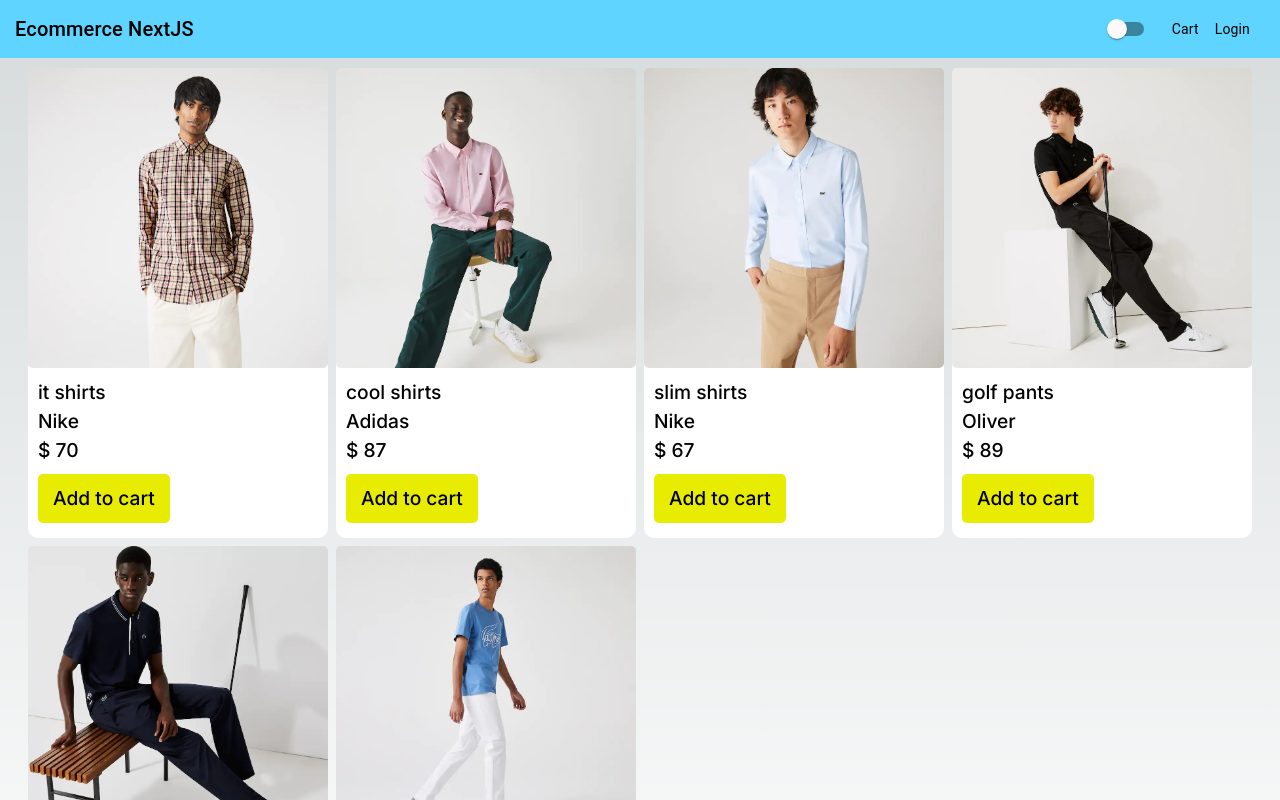
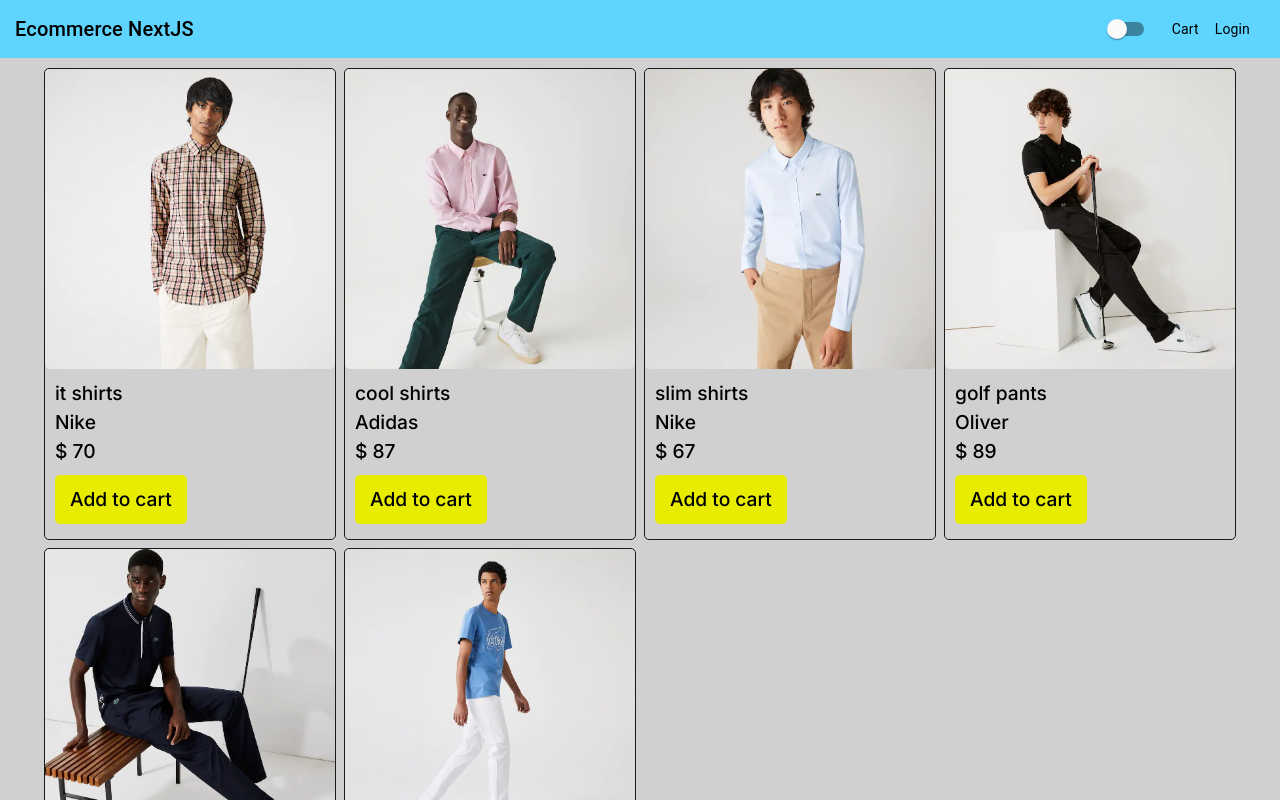
Before and after one commit to alejandrotoledoweb/nextjs_ecommerce_app, a Next.js app: page / in a window 1280 px wide. Shown: the top 800 px of the page. Built offline with nearby package versions, Linux system fonts and the light colour scheme.

Commit message:
add dark and light mode switch for home page

```diff
--- a/src/components/Layout.tsx
+++ b/src/components/Layout.tsx
@@ -26,7 +26,12 @@
   }, []);
 
   return (
-    <section className='layout--container'>
+    <section
+      className={classNames({
+        "layout--container": true,
+        "layout--container--dark": store.darkMode,
+      })}
+    >
       <Head>
         <title>{title}</title>
       </Head>
--- a/src/components/_layout.style.scss
+++ b/src/components/_layout.style.scss
@@ -1,5 +1,11 @@
 .layout {
-  &--section {
+  &--container {
+    background-color: #d0d0d0;
+  }
+
+  &--container--dark {
+    background-color: #434343;
+    color: #fff;
   }
   &--navbar {
     background-color: #5ed4ff;
--- a/src/components/_product.style.scss
+++ b/src/components/_product-item.style.scss
@@ -5,6 +5,20 @@
   box-shadow: inset;
   background-color: #fff;
   color: #000;
+  border: 1px solid #000;
+
+  &--container {
+    color: #000;
+    border: 1px solid #1a1a1a;
+    border-radius: 5px;
+  }
+
+  &--container--dark {
+    color: #d1d1d1;
+    border: 1px solid #5f5f5f;
+    border-radius: 5px;
+  }
+
   &--image {
     width: 100%;
     height: 300px;
--- a/src/components/product-item.tsx
+++ b/src/components/product-item.tsx
@@ -1,3 +1,6 @@
+import store from "@/store/store";
+import classNames from "classnames";
+import { observer } from "mobx-react";
 import Image from "next/image";
 import Link from "next/link";
 import React from "react";
@@ -6,9 +9,14 @@
   product: { description: string; name: string; image: string; brand: string; price: number };
 }
 
-const ProductItem: React.FC<ProductProps> = ({ product }) => {
+const ProductItem: React.FC<ProductProps> = observer(({ product }) => {
   return (
-    <article className='product'>
+    <article
+      className={classNames({
+        "product--container": true,
+        "product--container--dark": store.darkMode,
+      })}
+    >
       <Link href={`/product/${product.name}`} className='product--link'>
         <Image
           src={product.image}
@@ -32,6 +40,6 @@
       </section>
     </article>
   );
-};
+});
 
 export default ProductItem;
--- a/src/pages/_document.tsx
+++ b/src/pages/_document.tsx
@@ -1,8 +1,11 @@
+import store from "@/store/store";
+import classNames from "classnames";
+import { observer } from "mobx-react";
 import { Html, Head, Main, NextScript } from "next/document";
 
-export default function Document() {
+const Document = observer(() => {
   return (
-    <Html lang='en'>
+    <Html lang='en' className={classNames({ main: true, "main-dark": store.darkMode })}>
       <Head title='Nextjs E-commerce' />
       <body>
         <Main />
@@ -10,4 +13,6 @@
       </body>
     </Html>
   );
-}
+});
+
+export default Document;
--- a/src/pages/index.tsx
+++ b/src/pages/index.tsx
@@ -4,13 +4,17 @@
 import data from "@/utils/data";
 import ProductItem from "@/components/product-item";
 import { observer } from "mobx-react";
+import classNames from "classnames";
+import store from "@/store/store";
 
 const inter = Inter({ subsets: ["latin"] });
 
 const Home = observer(() => {
   return (
     <Layout>
-      <main className={`home ${inter.className}`}>
+      <main
+        className={classNames(`${inter.className}`, { home: true, "home--dark": store.darkMode })}
+      >
         <section className='home--products'>
           {data.products.map(product => (
             <ProductItem product={product} key={product.name}></ProductItem>
--- a/src/store/store.ts
+++ b/src/store/store.ts
@@ -1,4 +1,3 @@
-import Cookies from "js-cookie";
 import { makeAutoObservable, runInAction } from "mobx";
 
 class Store {
--- a/src/styles/globals.scss
+++ b/src/styles/globals.scss
@@ -1,6 +1,6 @@
 @use "../components/layout.style";
 @use "../pages/product/_[name].styles" as single;
-@use "../components/product.style";
+@use "../components/product-item.style";
 @tailwind base;
 @tailwind components;
 @tailwind utilities;
@@ -12,6 +12,7 @@
   --foreground-rgb: 0, 0, 0;
   --background-start-rgb: 214, 219, 220;
   --background-end-rgb: 255, 255, 255;
+  --background-end-rgb-light: white;
 }
 
 @media (prefers-color-scheme: dark) {
@@ -22,10 +23,13 @@
   }
 }
 
-body {
-  color: rgb(var(--foreground-rgb));
-  background: linear-gradient(to bottom, transparent, rgb(var(--background-end-rgb)))
-    rgb(var(--background-start-rgb));
+.main {
+  background-color: #d0d0d0;
+  color: #000000;
+
+  &--dark {
+    background-color: #434343;
+  }
 }
 
 .home {
@@ -36,12 +40,20 @@
   align-items: center;
   margin: 0 auto;
   padding: 30px auto;
+  background-color: #d0d0d0;
+
+  &--dark {
+    background-color: #434343;
+    color: #fff;
+  }
 
   &--products {
     display: grid;
     grid-template-columns: repeat(4, 1fr);
     gap: 0.5rem;
     padding-top: 10px;
+    padding-right: 20px;
+    padding-left: 20px;
   }
 
   &--title {
```
